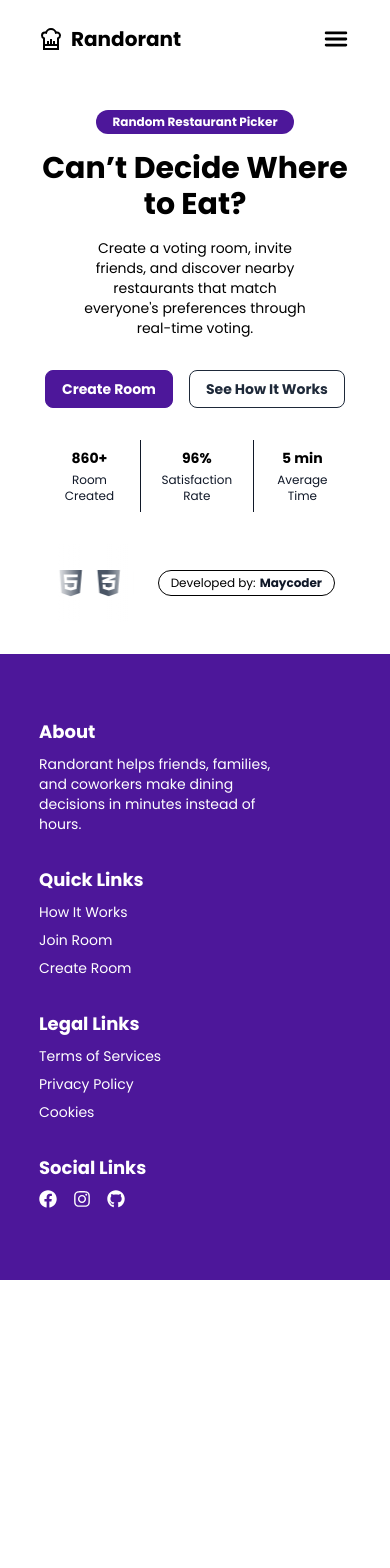
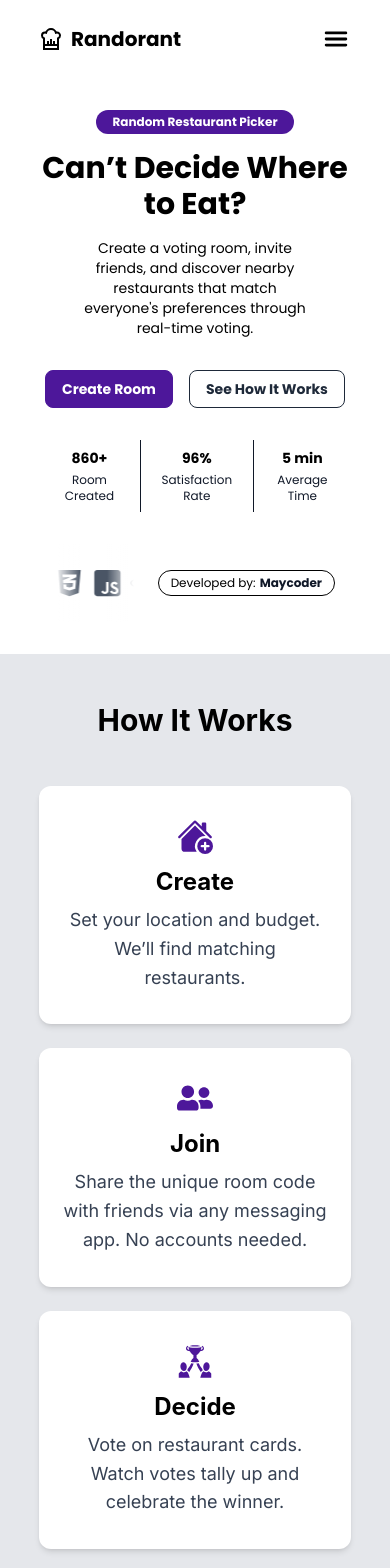
Before and after one commit to maycodersz/Randorant, a React (Vite) app: page / in a window 390 px wide. Shown: the top 1568 px of the page. Before the commit the page ends 1280 px from the top, so only its background shows below. Built offline with nearby package versions, Linux system fonts and the light colour scheme.

Commit message:
Add responsive HowItWorks section and AboutCard component

```diff
--- a/src/App.tsx
+++ b/src/App.tsx
@@ -1,14 +1,14 @@
 import Footer from "./components/layout/Footer"
 import Header from "./components/layout/Header"
-import Hero from "./components/layout/Hero"
 import {Routes, Route} from 'react-router-dom';
+import Home from "./pages/Home";
 
 const App : React.FC = () => {
   return (
     <>
     <Header/>
     <Routes>
-      <Route path="/" element={<Hero/>}/>
+      <Route path="/" element={<Home/>}/>
     </Routes>
     <Footer/>
     </>
--- a/src/components/layout/Header.tsx
+++ b/src/components/layout/Header.tsx
@@ -7,7 +7,7 @@ const Header : React.FC = () => {
     const [visible, setVisible] = useState<boolean>(false);
 
   return (
-    <header className="flex flex-col justify-between items-center py-6 px-[10%] font-[family-name:Poppins] lg:flex-row lg:py-4">
+    <header className="relative bg-[#FFF] z-11 flex flex-col justify-between items-center py-6 px-[10%] font-[family-name:Poppins] lg:flex-row lg:py-4">
         <div className="w-full flex justify-between items-center lg:w-auto">
             <div className="flex items-center space-x-2">
                 <GrRestaurant className="text-2xl"/>
--- a/src/components/layout/Hero.tsx
+++ b/src/components/layout/Hero.tsx
@@ -1,4 +1,3 @@
-import Carousel from "../ui/Carousel";
 import Developer from "../ui/Developer"
 import Status from "../ui/Status"
 import { FaHtml5, FaJsSquare, FaCss3Alt, FaReact  } from "react-icons/fa";
@@ -16,7 +15,7 @@ const Hero : React.FC = () => {
     const icons = [FaHtml5, FaCss3Alt, FaJsSquare, FaReact, BiLogoTypescript, SiTailwindcss];
 
   return (
-    <section className="w-full flex flex-col py-8 px-[10%] font-[family-name:Poppins] text-center items-center">
+    <section className="w-full min-h-[60vh] flex flex-col py-8 px-[10%] font-[family-name:Poppins] text-center items-center justify-center lg:min-h-[80vh]">
         <div className="flex flex-col items-center space-y-8">
             <div className="flex flex-col items-center space-y-4 xl:space-y-8 2xl:space-16">
                 <p className="font-bold bg-violet-900 text-[#FFF] text-xs py-1 px-4 rounded-full md:text-sm lg:text-base xl:text-base">Random Restaurant Picker</p>
--- /dev/null
+++ b/src/components/layout/HowItWorks.tsx
@@ -0,0 +1,30 @@
+import { BsHouseAddFill } from "react-icons/bs";
+import { FaUserFriends } from "react-icons/fa";
+import { GiChampions } from "react-icons/gi";
+import AboutCard from "../ui/AboutCard";
+import type { IconType } from "react-icons";
+
+type Card = {
+    title : string;
+    Icon : IconType;
+    description : string;
+}
+
+const HowItWorks : React.FC = () => {
+
+    const cards : Card[] = [
+        {title : "Create" , Icon : BsHouseAddFill, description : "Set your location and budget. We’ll find matching restaurants."},
+        {title : "Join", Icon : FaUserFriends, description : "Share the unique room code with friends via any messaging app. No accounts needed."},
+        {title : "Decide", Icon : GiChampions, description : "Vote on restaurant cards. Watch votes tally up and celebrate the winner."}]
+
+  return (
+    <section id="how-it-works" className="w-full flex flex-col items-center space-y-12 py-12 px-[10%] bg-gray-200">
+        <h1 className="font-bold text-3xl text-center xl:text-4xl">How It Works</h1>
+        <div className="w-full flex flex-col justify-center items-center space-y-6 lg:flex-row lg:space-x-6 lg:space-y-0">
+            {cards.map(card => (<AboutCard title={card.title} Icon={card.Icon} description={card.description}/>))}
+        </div>
+    </section>
+  )
+}
+
+export default HowItWorks
--- /dev/null
+++ b/src/components/ui/AboutCard.tsx
@@ -0,0 +1,19 @@
+import type { IconType } from "react-icons";
+
+type AboutCardProps = {
+    title : string;
+    Icon : IconType;
+    description : string;
+}
+
+const AboutCard : React.FC<AboutCardProps> = ({title, Icon, description}) => {
+  return (
+    <div className="w-full flex flex-col justify-center items-center space-y-3 py-8 px-6 text-center shadow-md rounded-xl bg-[#FFF] cursor-pointer transition-all duration-300 ease-in-out hover:-translate-y-2 hover:shadow-xl lg:aspect-square lg:h-full 2xl:aspect-auto 2xl:min-h-[300px]">
+        <Icon className='text-4xl text-violet-900'/>
+        <h1 className='font-bold text-2xl mb-2 lg:text-3xl xl:text-3xl'>{title}</h1>
+        <p className='font-[family-name:Inter] text-lg leading-[1.6] text-gray-700 xl:text-xl'>{description}</p>
+    </div>
+  )
+}
+
+export default AboutCard
--- a/src/components/ui/NavBar.tsx
+++ b/src/components/ui/NavBar.tsx
@@ -3,7 +3,7 @@ import type { NavBarProps } from '../../props';
 
 const NavBar : React.FC<NavBarProps> = ({visible}) => {
   return  (
-    <nav className={`w-full flex ${!visible && 'hidden'} flex-col items-stretch space-y-2 py-4 text-center lg:flex lg:flex-row lg:items-center lg:w-auto lg:space-x-4 lg:space-y-0`} >
+    <nav className={`absolute top-16 w-full bg-[#FFF] px-[10%] flex ${!visible && 'hidden'} flex-col items-stretch space-y-2 py-4 text-center lg:static lg:flex lg:flex-row lg:items-center lg:w-auto lg:space-x-4 lg:space-y-0`} >
         <Link to='#' className="font-medium text-sm text-left lg:text-nowrap lg:w-auto lg:text-center">How It Works</Link>
         <Link to='#' className="font-medium text-sm lg:text-nowrap lg:w-auto">Join Room</Link>
         <Link to='#' className="font-semibold text-sm py-1.5 px-3 bg-violet-900 text-[#FFF] rounded-lg mt-2 lg:text-nowrap lg:w-auto lg:mt-0">Create Room</Link>
--- a/src/index.css
+++ b/src/index.css
@@ -2,7 +2,7 @@
 @import "tailwindcss";
 
 @theme {
-    --animate-scroll: scroll 5s linear infinite;
+    --animate-scroll: scroll 20s linear infinite;
 
     @keyframes scroll {
         from {transform: translateX(0%);}
--- a/src/pages/Home.tsx
+++ b/src/pages/Home.tsx
@@ -1,9 +1,11 @@
 import Hero from "../components/layout/Hero"
+import HowItWorks from "../components/layout/HowItWorks"
 
 const Home : React.FC = () => {
   return (
     <>
     <Hero/>
+    <HowItWorks/>
     </>
   )
 }
```
